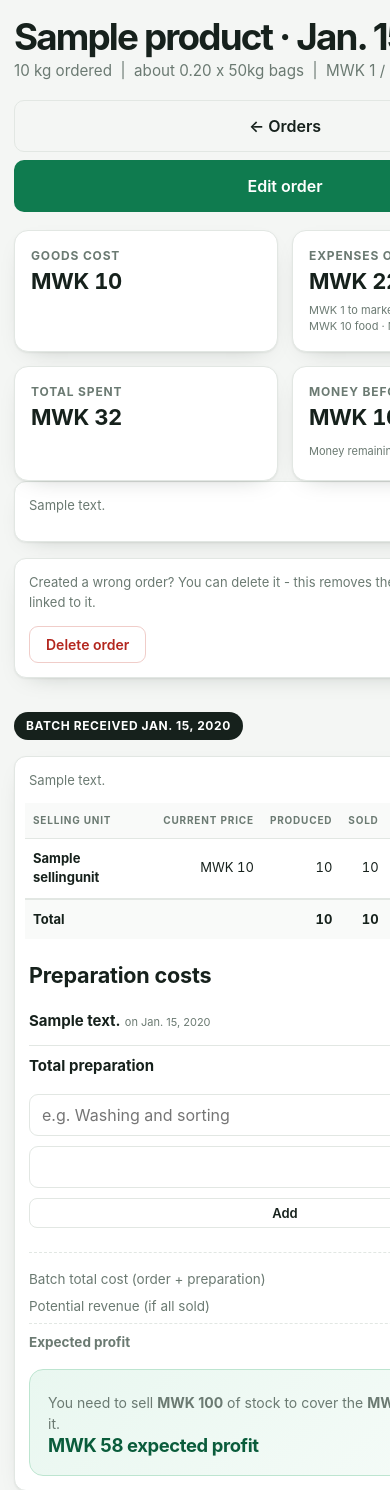
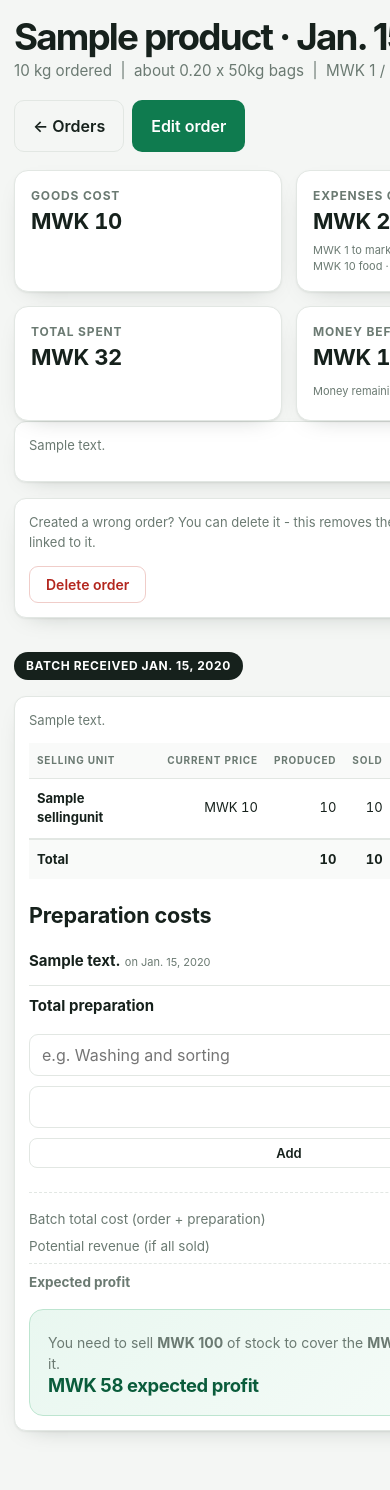
Before and after one commit to samuelkachali/HassoTracker, a Django app: page /orders/1/ in a window 390 px wide; the page is wider, and only the part inside the window is pictured. Shown: the part 59-1549 px from the top of that part. After the commit the page ends 1507 px from the top of that part, so only its background shows below. Run offline with Django 5.2, Linux system fonts and the light colour scheme; a user stored in the database is signed in; tables that the repository leaves empty hold one stand-in row (values such as "Sample post").

Commit message:
updated table

```diff
--- a/static/css/app.css
+++ b/static/css/app.css
@@ -823,14 +823,20 @@ table.data tr.clickable:hover { background: var(--surface-2); }
   .who { display: none; }
   .day-title { font-size: 22px; }
   .page-head {
-    display: grid;
-    grid-template-columns: 1fr;
+    display: flex;
+    flex-direction: column;
+    align-items: stretch;
     gap: 18px;
     margin-bottom: 18px;
   }
   .page-head h1 { font-size: 2.2rem; line-height: 1.1; }
   .page-head .sub { font-size: 0.95rem; }
-  .page-head .btn { width: 100%; justify-content: center; }
+  .page-head .btn {
+    width: auto;
+    max-width: fit-content;
+    align-self: flex-start;
+    justify-content: center;
+  }
   .banner {
     padding: 18px 18px;
     gap: 12px;
@@ -966,6 +972,9 @@ table.data tr.clickable:hover { background: var(--surface-2); }
     padding: 13px 18px;
     font-size: 1rem;
     border-radius: 10px;
+    width: auto;
+    max-width: fit-content;
+    align-self: flex-start;
   }
   .card {
     border-radius: 12px;
@@ -973,6 +982,8 @@ table.data tr.clickable:hover { background: var(--surface-2); }
   .table-wrap {
     overflow-x: auto;
     -webkit-overflow-scrolling: touch;
+    margin-left: 0;
+    margin-right: 0;
   }
   table.data {
     min-width: 520px;
```
